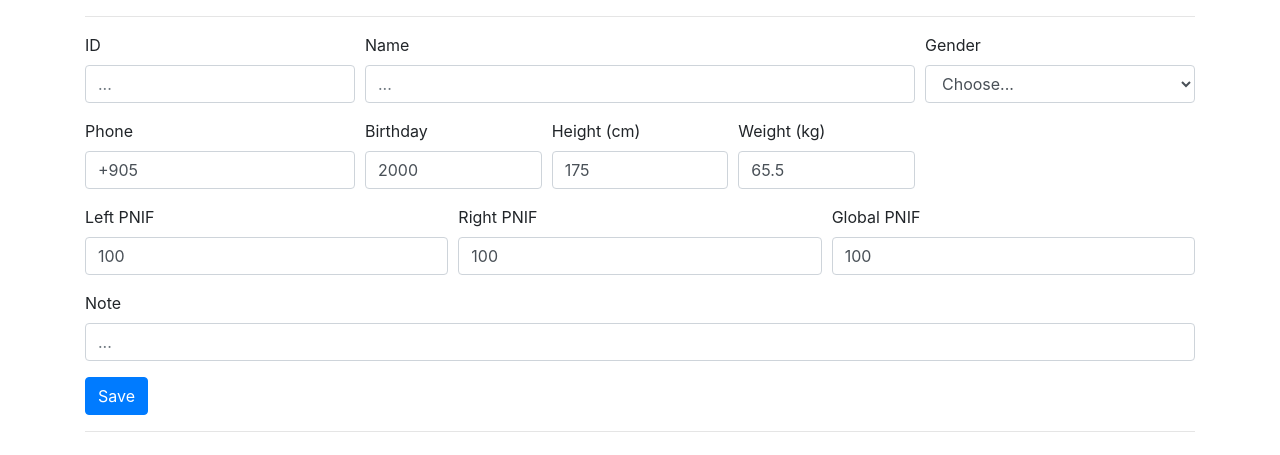
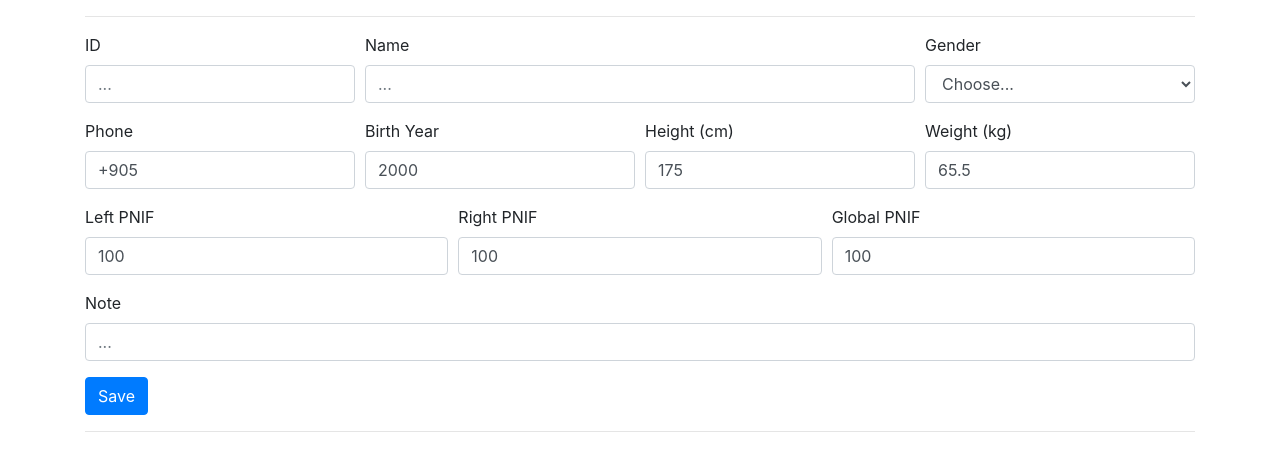
Before and after one commit to fnurcaglar/covid19panel, a Flask app: page /newperson in a window 1280 px wide. Shown: the part 76-531 px from the top of the page. Run offline with Flask 2, Linux system fonts and the light colour scheme; some libraries are stand-ins or nearby versions.

Commit message:
gata baslangic

```diff
--- a/definitions.py
+++ b/definitions.py
@@ -1,4 +1,5 @@
 import os
+import platform
 baudrate = 76800
 theme = "light"
 samplePerSecond = 20
@@ -6,7 +7,7 @@ plotStatus = 0
 percentage = 0
 
 config = {
-		"host":"192.168.1.33",
+		"host":"127.0.0.1",
 		"port":5000,
 }
 
@@ -17,4 +18,7 @@ links = {
   "people": ""
 }
 rec_folder = os.path.join("static","recs")
-com_port = "/dev/ttyACM0"
+if(platform.system() == "Windows"):
+  com_port = "COM7"
+else:
+  com_port = "/dev/ttyACM0"
--- a/templates/newperson.html
+++ b/templates/newperson.html
@@ -39,15 +39,15 @@ Edited on Fri Nov 27 19:21  2020
                 <label for="phone">Phone</label>
                 <input type="tel" class="form-control" id="phone" value="+905" placeholder="..." name="phone">
               </div>
-              <div class="form-group col-md-2">
-                <label for="birth">Birthday</label>
-                <input class="form-control" type="number" value="2000" id="birthyear" max="2020" min="1900" name="birthyear">
+              <div class="form-group col-md-3">
+                <label for="birth">Birth Year</label>
+                <input class="form-control" type="number" value="2000" id="birthyear" max="2021" min="1900" name="birthyear">
               </div>
-              <div class="form-group col-md-2">
+              <div class="form-group col-md-3">
                 <label for="birth">Height (cm)</label>
                 <input class="form-control" type="number" value="175" id="height" name="height">
               </div>
-              <div class="form-group col-md-2">
+              <div class="form-group col-md-3">
                 <label for="birth">Weight (kg)</label>
                 <input class="form-control" type="number" value="65.5" step="0.1" id="weight" name="weight">
               </div>
```
Also changed, not shown: templates/plot.html (+1 -14 lines), avokadio.db, 1 other file.
